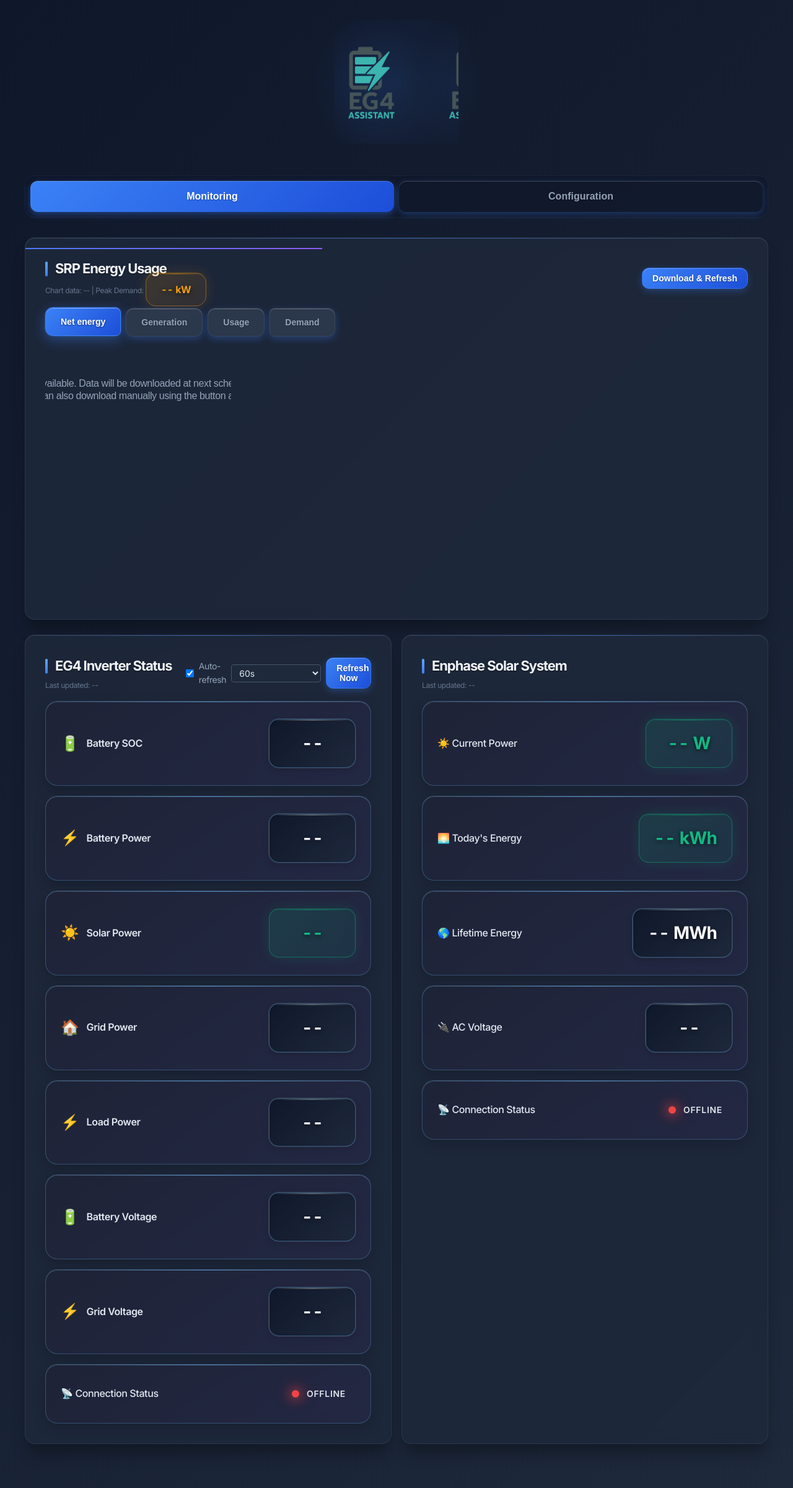
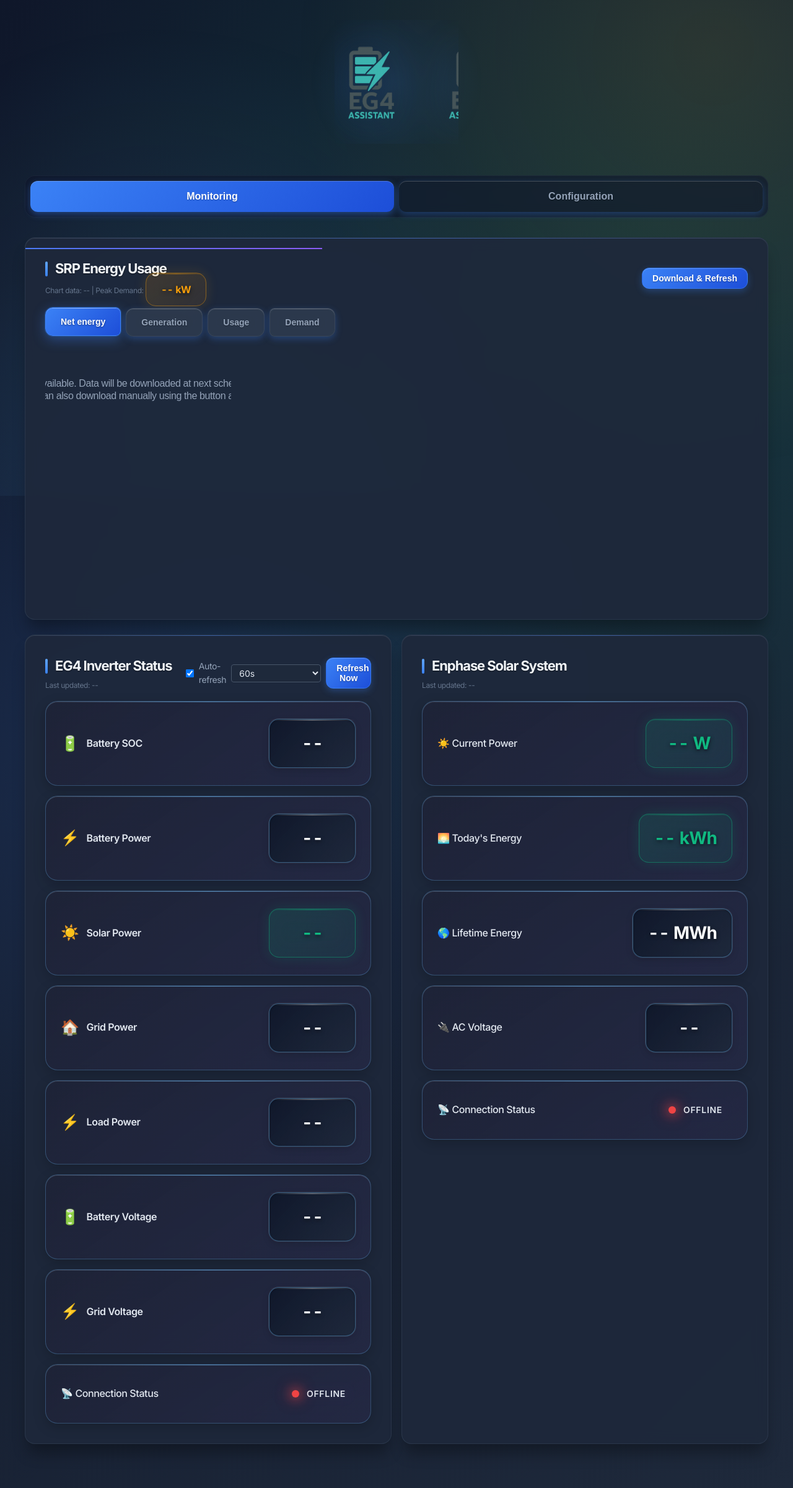
Before and after one commit to JeremyWhittaker/eg4_assistant, a Flask app: page / in a window 1280 px wide. Shown: the whole page at 62% size. Run offline with Flask 3, Linux system fonts and the light colour scheme; data that the repository does not hold is empty; parts of the project's set-up code (start-up, migrations or seed data) failed here and were passed over; some libraries are stand-ins or nearby versions.

Commit message:
Scripted auto-commit on change (2025-07-29 19:50:58) by gitwatch.sh

```diff
--- a/templates/index.html
+++ b/templates/index.html
@@ -16,13 +16,32 @@
 
         body {
             font-family: 'Inter', -apple-system, BlinkMacSystemFont, 'Segoe UI', Roboto, sans-serif;
-            background: linear-gradient(135deg, #0f172a 0%, #1e293b 100%);
+            background:
+                radial-gradient(circle at 20% 50%, rgba(59, 130, 246, 0.15) 0%, transparent 50%),
+                radial-gradient(circle at 80% 20%, rgba(16, 185, 129, 0.15) 0%, transparent 50%),
+                linear-gradient(135deg, #0f172a 0%, #1e293b 100%);
             color: #e2e8f0;
             padding: clamp(1rem, 4vw, 2rem);
             line-height: 1.6;
             letter-spacing: -0.025em;
             min-height: 100vh;
             font-weight: 400;
+            position: relative;
+            overflow-x: hidden;
+        }
+
+        body::before {
+            content: '';
+            position: fixed;
+            top: 0;
+            left: 0;
+            right: 0;
+            bottom: 0;
+            background:
+                radial-gradient(circle at 20% 80%, rgba(99, 179, 237, 0.1) 0%, transparent 50%),
+                radial-gradient(circle at 90% 10%, rgba(245, 158, 11, 0.1) 0%, transparent 50%);
+            pointer-events: none;
+            z-index: -1;
         }
 
         .container {
```
